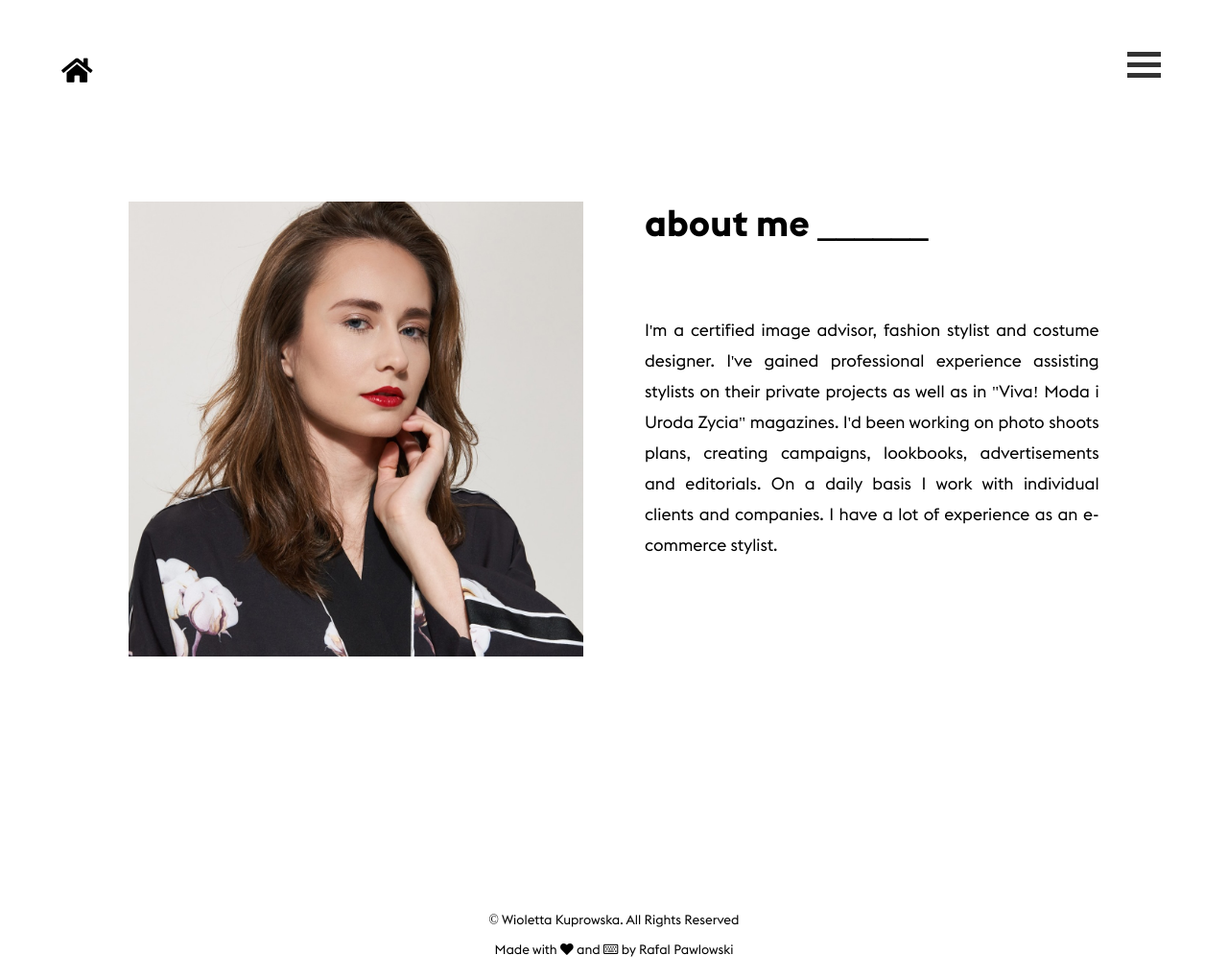
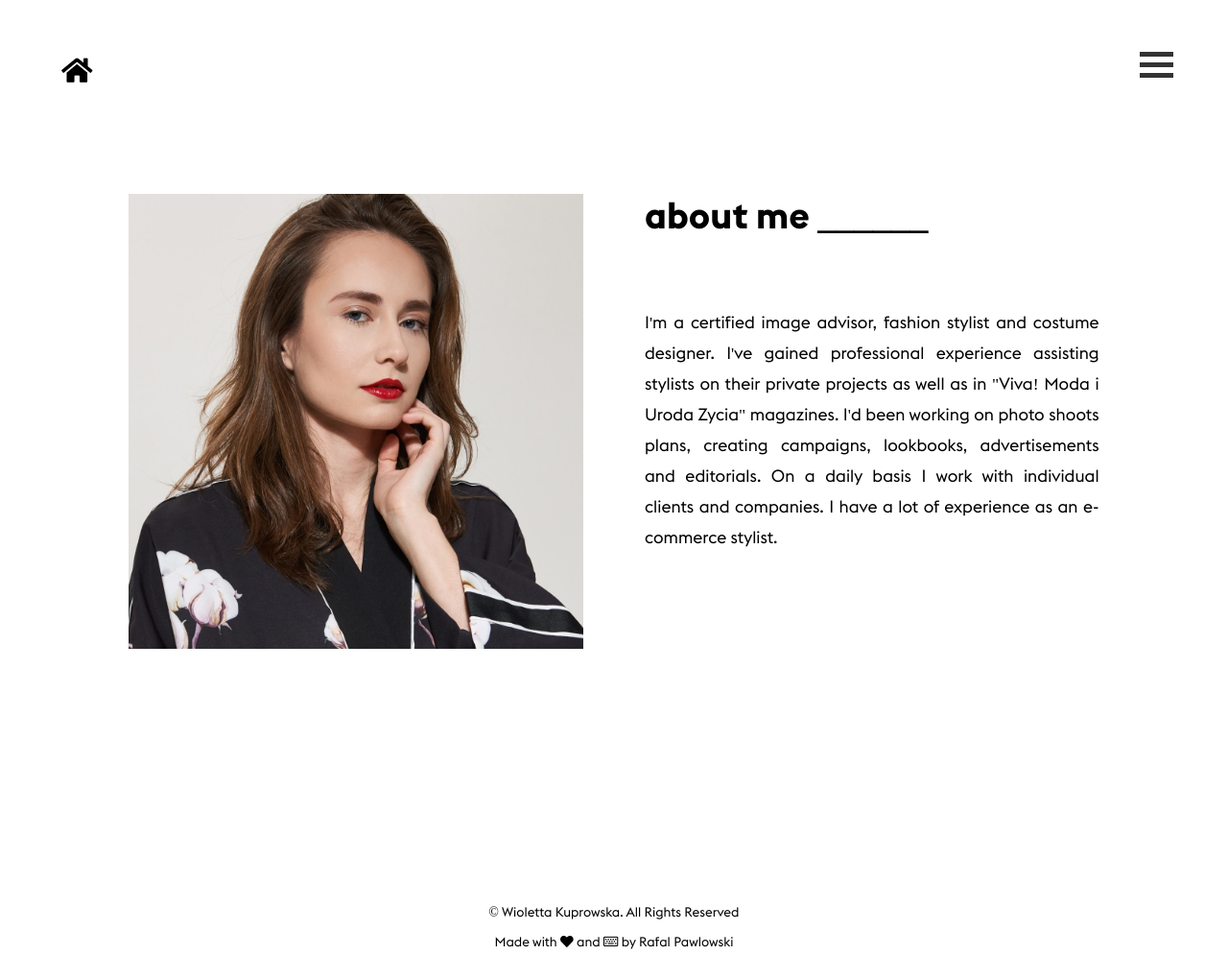
Before and after one commit to raf0nx/raf0nx.github.io, a PHP site: page /subpages/about.html in a window 1280 px wide. Shown: the whole page at 96% size. After the commit the page ends 989 px from the top, so only its background shows below. Run offline with PHP 8.4, Linux system fonts and the light colour scheme; some libraries are stand-ins or nearby versions.

Commit message:
Update style.css

```diff
--- a/stylesheets/style.css
+++ b/stylesheets/style.css
@@ -16,13 +16,7 @@
 
 html, body {
     font-family: 'euclid';
-    /* margin: 2%; */
     min-height: 100vh;
-    overflow-x: hidden;
-    /* display: grid; */
-    /* gap: 1em; */
-    /* grid-template-columns: 1fr 3rem; */
-    /* grid-template-rows: auto 1fr auto; */
 }
 
 video {
@@ -109,7 +103,7 @@ video {
 /* HAMBURGER MENU */
 .sticky-menu {
     position: fixed;
-    right: 5%;
+    right: 4%;
     top: 6%;
     z-index: 1;
 }
@@ -153,7 +147,7 @@ video {
     display: block;
     position: fixed;
     background-color: #000;
-    width: 100%;
+    width: 100vw;
     height: 100%;
     top: 0;
     left: 0;
@@ -168,7 +162,7 @@ video {
 .showMenu ul {
     display: flex;
     flex-direction: column;
-    height: 100vh;
+    height: 100%;
     list-style-type: none;
     align-items: center;
     justify-content: center;
```
